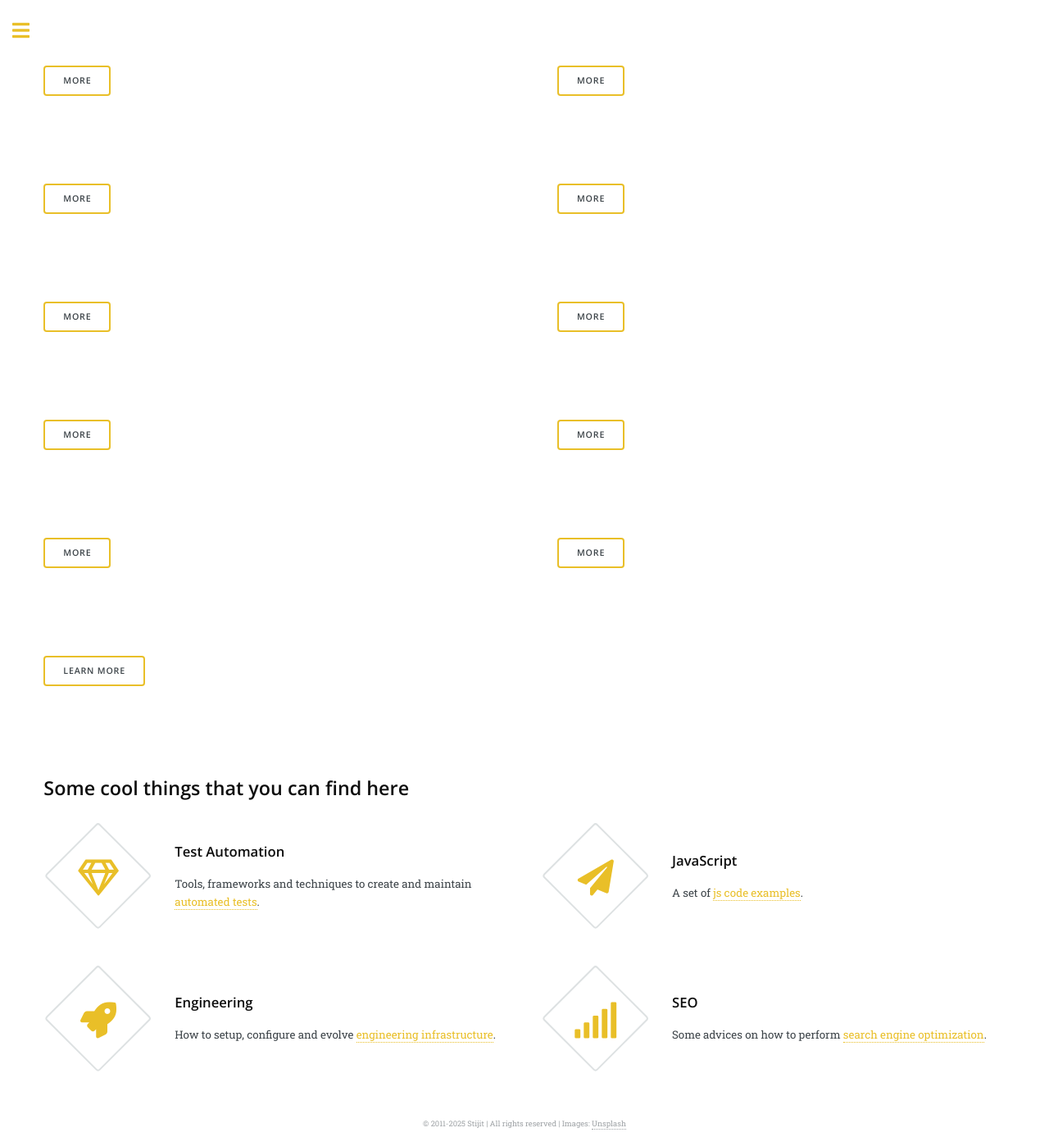
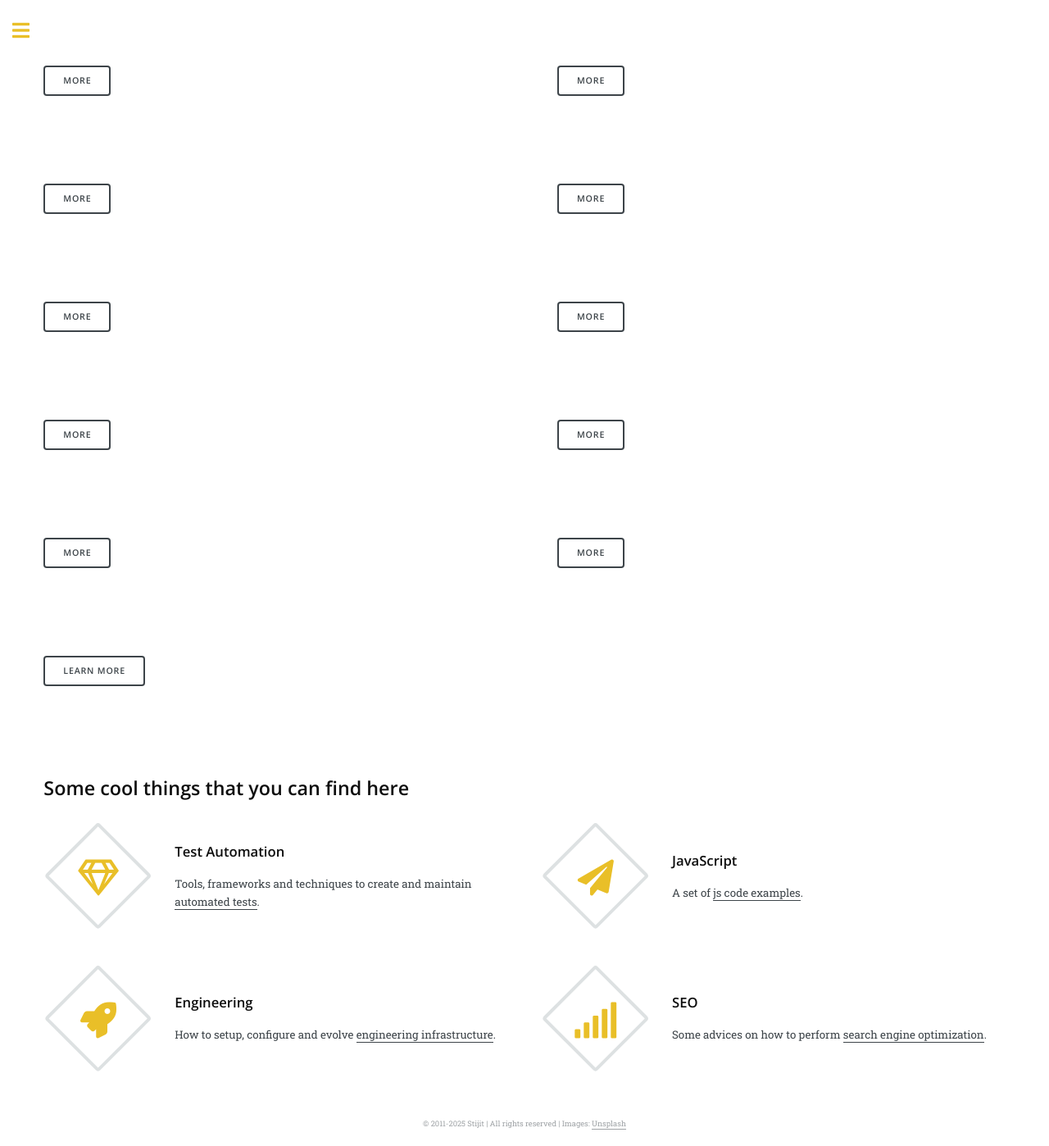
Before and after one commit to Marketionist/py-blog, a Flask app: template templates/index.html in a window 1280 px wide. Shown: the whole page at 82% size. Run offline with Flask 2, Linux system fonts and the light colour scheme; the template is opened without the code that fills it, so the values that code supplies are empty.

Commit message:
Update styles

```diff
--- a/static/assets/css/main.css
+++ b/static/assets/css/main.css
@@ -135,8 +135,8 @@ a {
   -webkit-transition: color 0.2s ease-in-out, border-bottom-color 0.2s ease-in-out;
   -ms-transition: color 0.2s ease-in-out, border-bottom-color 0.2s ease-in-out;
   transition: color 0.2s ease-in-out, border-bottom-color 0.2s ease-in-out;
-  border-bottom: dotted 1px;
-  color: #e9bf28;
+  border-bottom: solid 1px;
+  color: #3d4449;
   text-decoration: none;
 }
   a:hover {
@@ -2018,7 +2018,7 @@ button,
   background-color: transparent;
   border-radius: 0.375em;
   border: 0;
-  box-shadow: inset 0 0 0 2px #e9bf28;
+  box-shadow: inset 0 0 0 2px #3d4449;
   color: #3d4449 !important;
   cursor: pointer;
   display: inline-block;
@@ -2197,7 +2197,7 @@ button,
         -ms-transform: rotate(45deg);
         transform: rotate(45deg);
         border-radius: 0.25rem;
-        border: solid 2px rgba(210, 215, 217, 0.75);
+        border: solid 4px rgba(210, 215, 217, 0.75);
         content: '';
         display: block;
         height: 7em;
@@ -2587,6 +2587,7 @@ button,
     transition: left 0.5s ease;
     -webkit-tap-highlight-color: rgba(255, 255, 255, 0);
     border: 0;
+    color: #3d4449;
     display: block;
     height: 7.5em;
     left: 26em;
```
